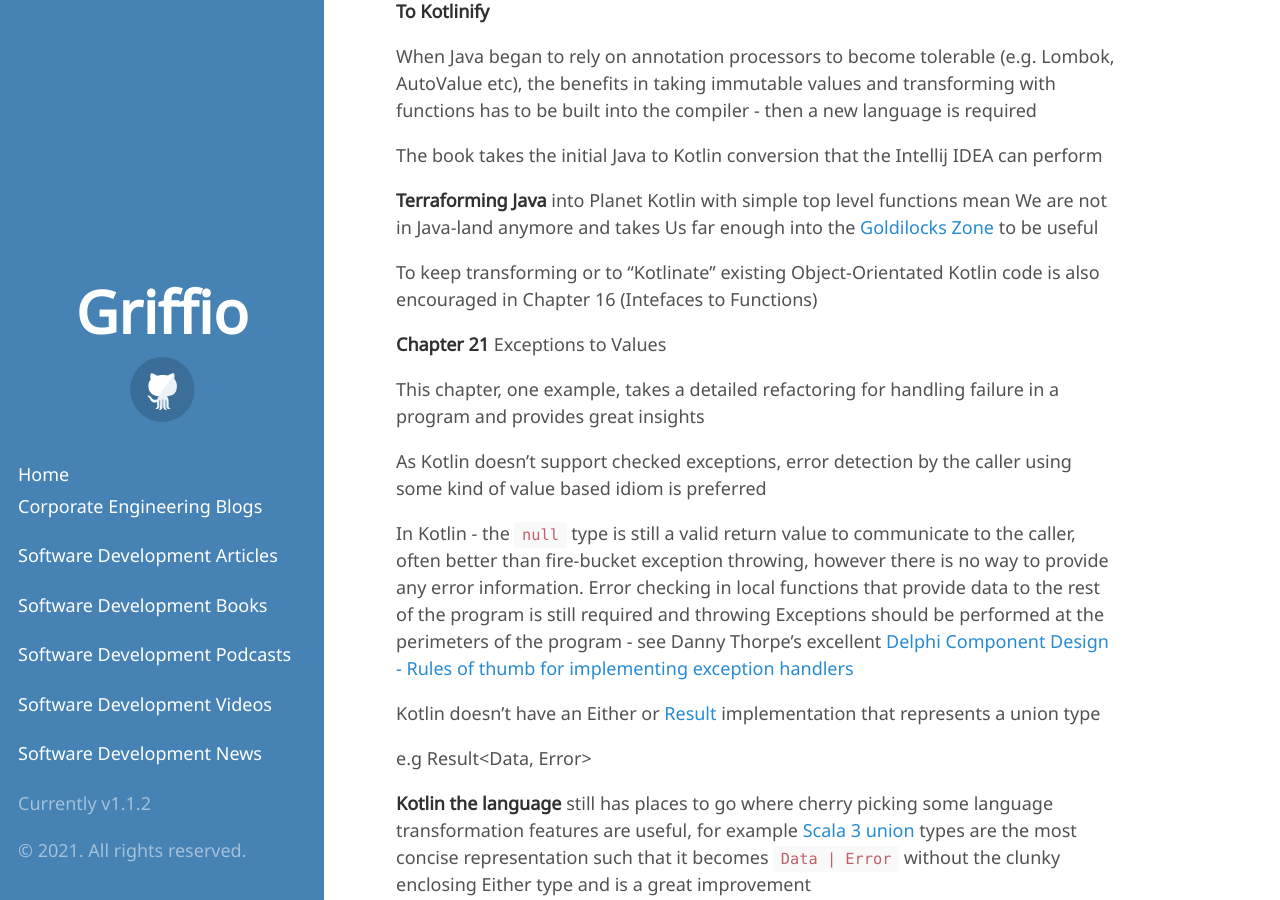
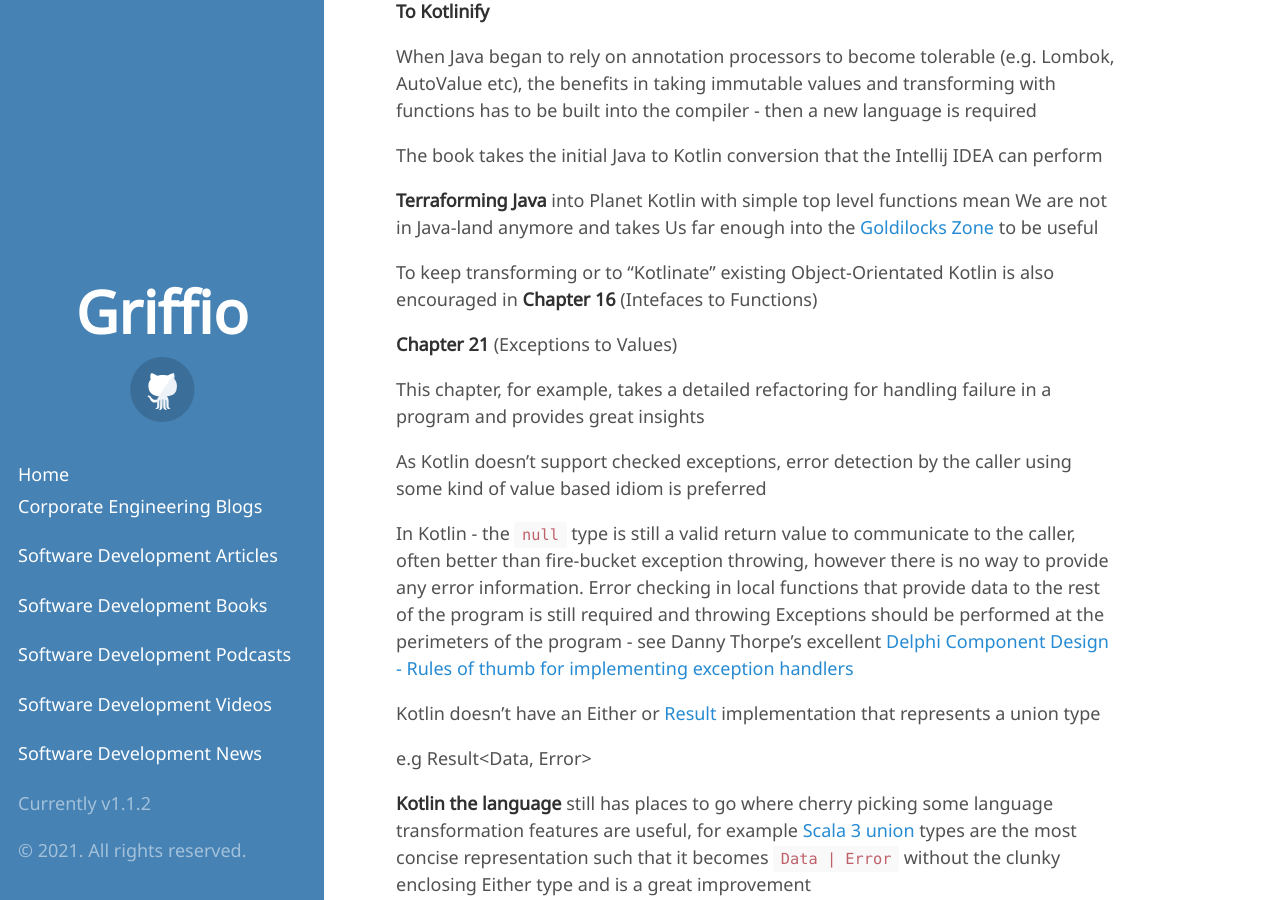
Before and after one commit to griffio/griffio.github.io, a Jekyll site: the page built from _posts/2021-09-10-Java-To-Kotlin-Review.md, in a window 1280 px wide and 900 px high, scrolled down 1635 px. Built offline with Jekyll 4.4.1, drawn with Linux system fonts in a browser that asks for light colours; some web fonts are replaced.

Commit message:
Update 2021-09-10-Java-To-Kotlin-Review.md

```diff
--- a/_posts/2021-09-10-Java-To-Kotlin-Review.md
+++ b/_posts/2021-09-10-Java-To-Kotlin-Review.md
@@ -45,11 +45,11 @@
 
 **Terraforming Java** into Planet Kotlin with simple top level functions mean We are not in Java-land anymore and takes Us far enough into the [Goldilocks Zone](https://exoplanets.nasa.gov/resources/323/goldilocks-zone/) to be useful
 
-To keep transforming or to "Kotlinate" existing Object-Orientated Kotlin code is also encouraged in Chapter 16 (Intefaces to Functions)
+To keep transforming or to "Kotlinate" existing Object-Orientated Kotlin is also encouraged in **Chapter 16** (Intefaces to Functions)
 
-**Chapter 21** Exceptions to Values
+**Chapter 21** (Exceptions to Values)
 
-This chapter, one example, takes a detailed refactoring for handling failure in a program and provides great insights
+This chapter, for example, takes a detailed refactoring for handling failure in a program and provides great insights
 
 As Kotlin doesn't support checked exceptions, error detection by the caller using some kind of value based idiom is preferred
 
```
